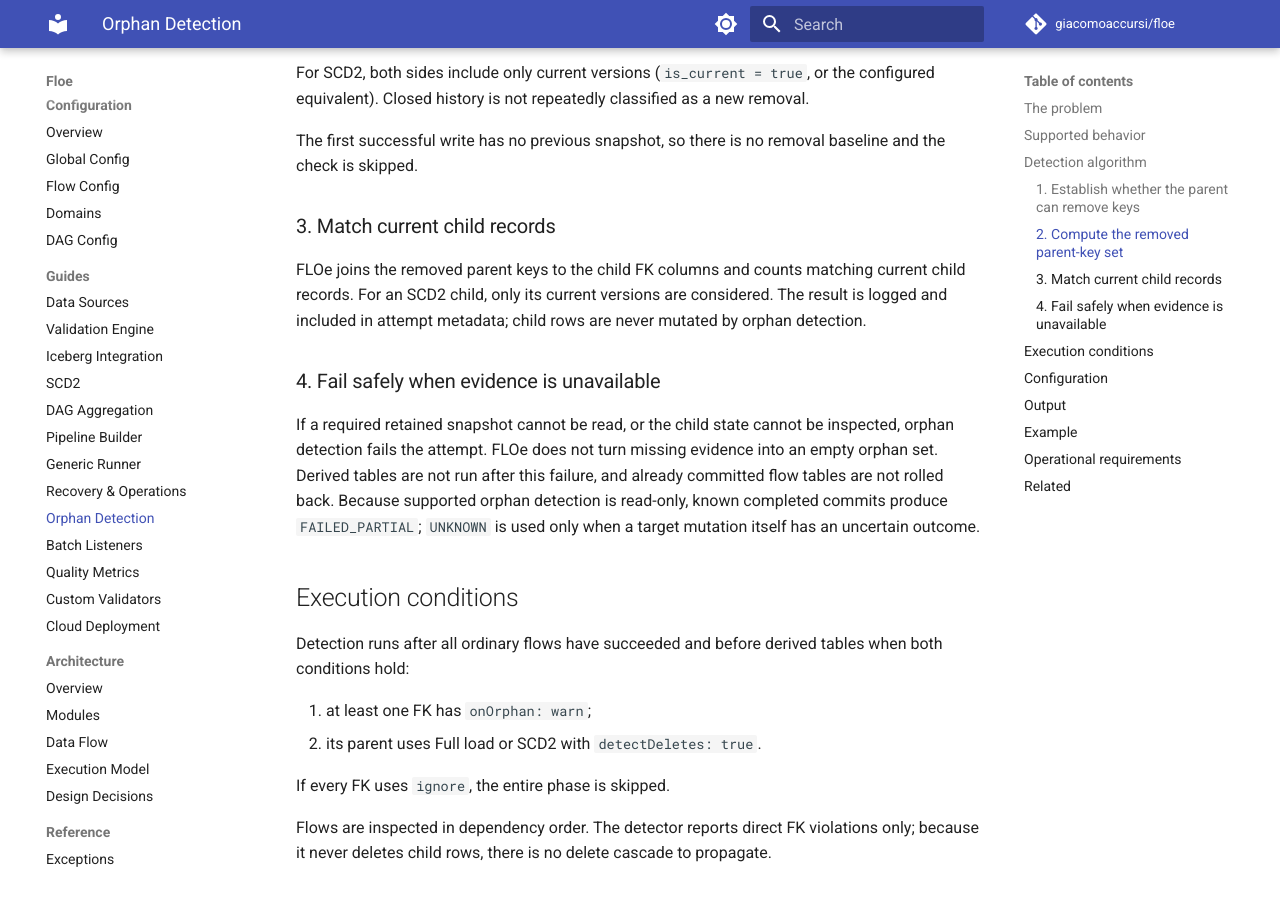
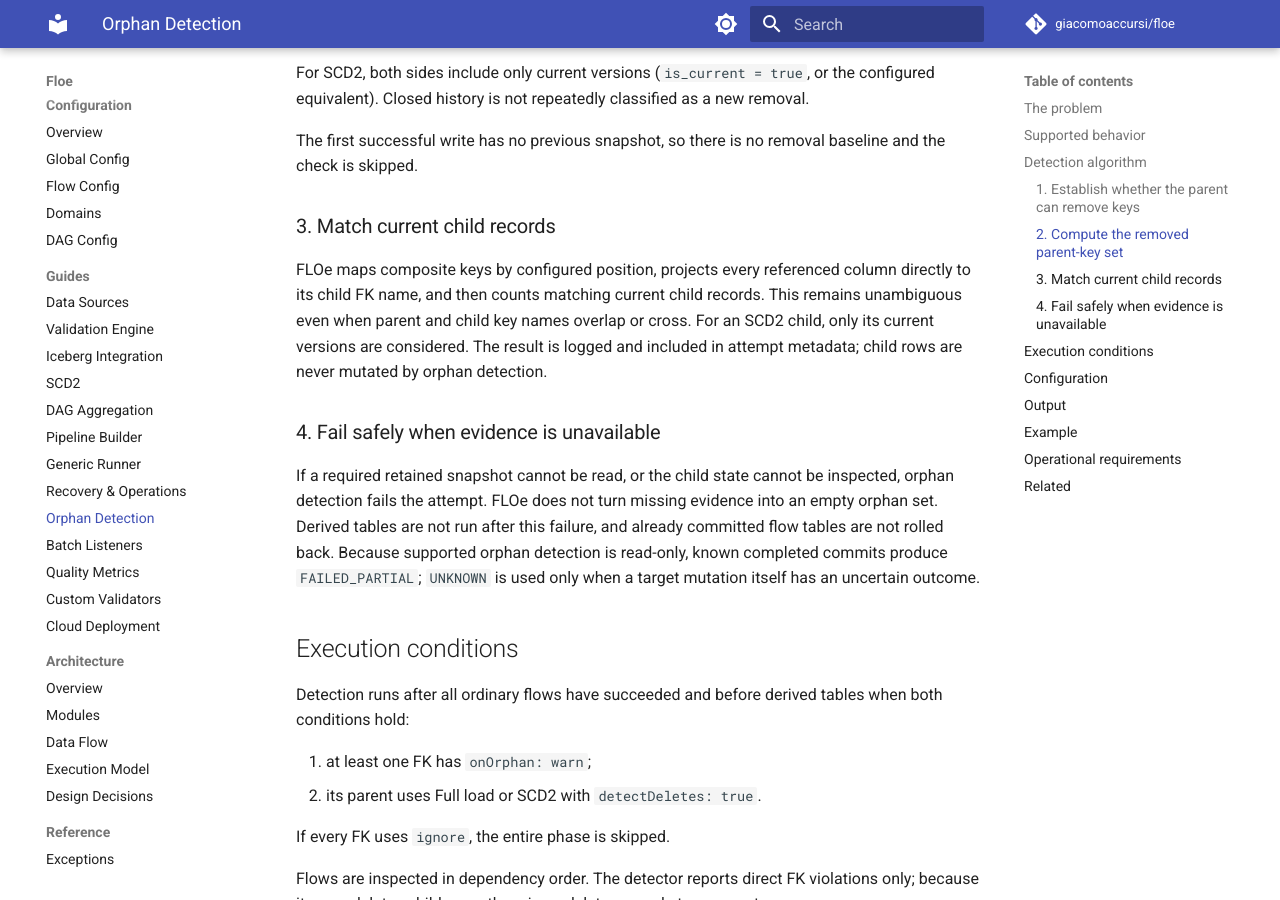
Before and after one commit to giacomoaccursi/Floe, an MkDocs documentation site: the page built from site-docs/guides/orphan-detection.md, in a window 1280 px wide and 900 px high, scrolled down 1670 px. Built offline with MkDocs 1.6.1 and Material for MkDocs 9.7.7, drawn with Linux system fonts in a browser that asks for light colours; comment, search, counter and statistics services are not loaded.

Commit message:
docs: clarify composite orphan key mapping

```diff
--- a/site-docs/guides/orphan-detection.md
+++ b/site-docs/guides/orphan-detection.md
@@ -49,7 +49,7 @@ The first successful write has no previous snapshot, so there is no removal base
 
 ### 3. Match current child records
 
-FLOe joins the removed parent keys to the child FK columns and counts matching current child records. For an SCD2 child, only its current versions are considered. The result is logged and included in attempt metadata; child rows are never mutated by orphan detection.
+FLOe maps composite keys by configured position, projects every referenced column directly to its child FK name, and then counts matching current child records. This remains unambiguous even when parent and child key names overlap or cross. For an SCD2 child, only its current versions are considered. The result is logged and included in attempt metadata; child rows are never mutated by orphan detection.
 
 ### 4. Fail safely when evidence is unavailable
 
```
